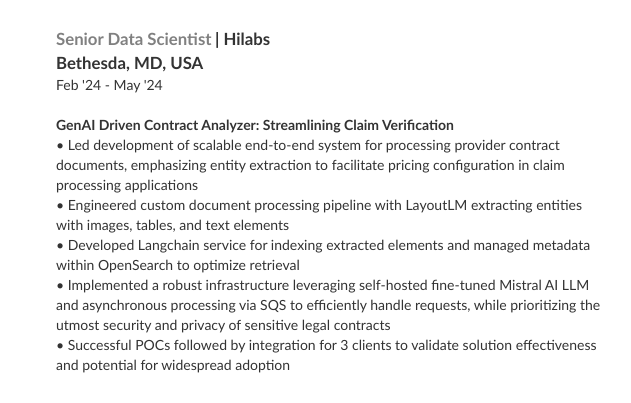
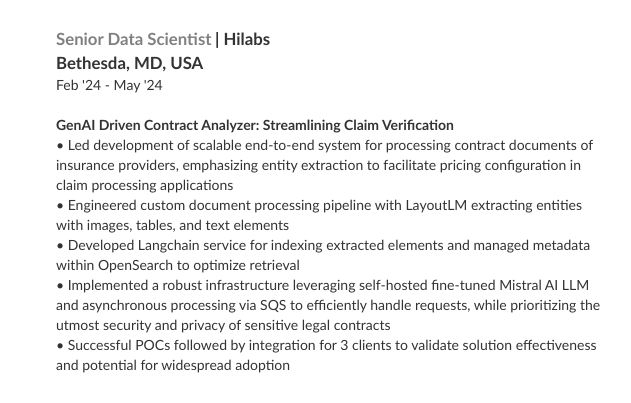
Before and after one commit to jarvis1897/ranjan_ritik, a plain HTML site: page index.html in a window 1280 px wide. Shown: the part 2197-2600 px from the top of the page, 404-1035 px from the left. Drawn offline with nearby package versions, Linux system fonts and the light colour scheme.

Commit message:
Update index.html

```diff
--- a/index.html
+++ b/index.html
@@ -405,7 +405,7 @@
                                 <b>GenAI Driven Contract Analyzer: Streamlining Claim Verification</b>
                                 <br>
                                 <span>&#8226;</span>
-                                Led development of scalable end-to-end system for processing provider contract documents, emphasizing entity extraction to facilitate pricing configuration in claim processing applications
+                                Led development of scalable end-to-end system for processing contract documents of insurance providers, emphasizing entity extraction to facilitate pricing configuration in claim processing applications
                                 <br>
                                 <span>&#8226;</span>
                                 Engineered custom document processing pipeline with LayoutLM extracting entities with images, tables, and text elements
```
